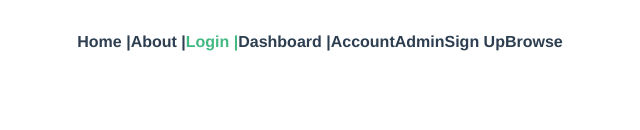
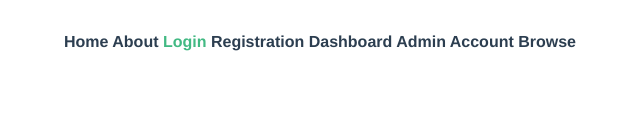
Before and after one commit to Agriworks/agriworks_portal, a Vue app: page /login in a window 1280 px wide. Shown: the top 130 px of the page, without its empty margins (320-960 px from the left). Built offline with nearby package versions, Linux system fonts and the light colour scheme.

Commit message:
app.vue now dynamically create router link

```diff
--- a/src/App.vue
+++ b/src/App.vue
@@ -1,14 +1,9 @@
 <template>
   <div id="app">
     <div id="nav">
-      <router-link to="/">Home |</router-link>
-      <router-link to="/about">About |</router-link>
-      <router-link to="/login">Login |</router-link>
-      <router-link to="/dashboard">Dashboard |</router-link>
-      <router-link to="/account">Account</router-link>
-      <router-link to="/admin">Admin</router-link>
-      <router-link to="/registration">Sign Up</router-link>
-      <router-link to="/browse">Browse</router-link>
+      <router-link v-for="route in routes" :key="route.path" :to="route.path">
+        {{route.name}}
+      </router-link>
     </div>
     <router-view />
   </div>
@@ -17,11 +12,16 @@
 <script>
 //import Registration from './components/Registration.vue'
 export default {
-  name: "app" /*,
+  name: "app", /*,
   components: {
     Registration,
   }
 */
+  data() {
+    return {
+      routes: this.$router.options.routes
+    };
+  }
 };
 </script>
 
--- a/src/router.js
+++ b/src/router.js
@@ -10,12 +10,12 @@ const router = new Router({
   routes: [
     {
       path: "/",
-      name: "home",
+      name: "Home",
       component: Home
     },
     {
       path: "/about",
-      name: "about",
+      name: "About",
       // route level code-splitting
       // this generates a separate chunk (about.[hash].js) for this route
       // which is lazy-loaded when the route is visited.
@@ -24,17 +24,17 @@ const router = new Router({
     },
     {
       path: "/login",
-      name: "login",
+      name: "Login",
       component: () => import("./views/Login.vue")
     },
     {
       path: "/registration",
-      name: "registration",
+      name: "Registration",
       component: () => import("./views/Registration.vue")
     },
     {
       path: "/dashboard",
-      name: "dashboard",
+      name: "Dashboard",
       component: () => import("./views/Dashboard.vue"),
       meta: {
         requiresAuth: true
@@ -42,7 +42,7 @@ const router = new Router({
     },
     {
       path: "/admin",
-      name: "admin",
+      name: "Admin",
       component: () => import("./views/Admin.vue"),
       meta: {
         requiresAuth: true,
@@ -51,7 +51,7 @@ const router = new Router({
     },
     {
       path: "/account",
-      name: "account",
+      name: "Account",
       component: () =>import("./views/Account.vue"),
       meta: {
         requiresAuth: true
@@ -59,7 +59,7 @@ const router = new Router({
     },
     {
       path: "/browse",
-      name: "browse",
+      name: "Browse",
       component: () => import("./views/DatasetBrowserView.vue")
     }
   ]
--- a/src/views/Home.vue
+++ b/src/views/Home.vue
@@ -47,7 +47,7 @@
 <script>
 // @ is an alias to /src
 export default {
-  name: "home",
+  name: "Home",
   components: {
 
   }
```
Also changed, not shown: 1 other file (tests, documents, lock files or other folders).
